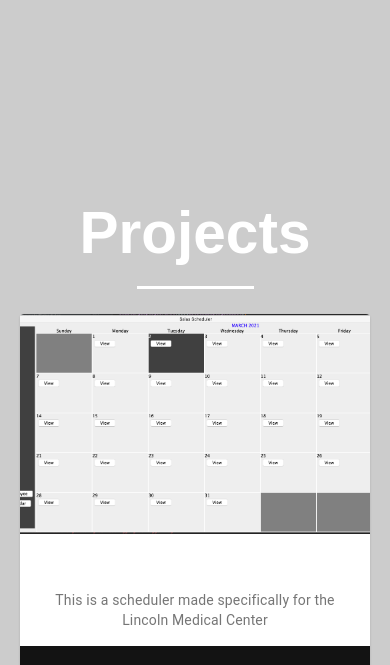
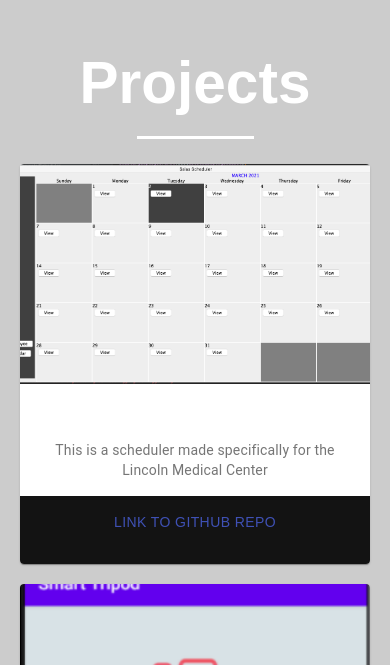
Before and after one commit to Salas123/personal-site, a React (Create React App) app: page / in a window 390 px wide. Shown: the part 1819-2484 px from the top of the page. Built offline with nearby package versions, Linux system fonts and the light colour scheme; a web font is replaced by a local one.

Commit message:
upadated the tab icon to be personalized and fixed projects padding top

```diff
--- a/public/index.html
+++ b/public/index.html
@@ -12,6 +12,7 @@
       user's mobile device or desktop. See https://developers.google.com/web/fundamentals/web-app-manifest/
     -->
     <link rel="manifest" href="%PUBLIC_URL%/manifest.json" />
+    <link rel="shortcut icon" href="%PUBLIC_URL%/favicon.ico">
     <!--
       Notice the use of %PUBLIC_URL% in the tags above.
       It will be replaced with the URL of the `public` folder during the build.
--- a/src/components/ProjectsSection.css
+++ b/src/components/ProjectsSection.css
@@ -1,5 +1,4 @@
 .projects-section-container{
-    padding-top: 250px;
     width: 100vw;
     display: flex;
     flex-direction: column;
@@ -26,6 +25,7 @@
 @media screen and (max-width: 960px)
 {
     .projects-section-container{
+        padding-top: 100px;
     }
     .projects-section-header{
         font-size: 15vw;
```
Also changed, not shown: public/manifest.json, 1 other file (tests, documents, lock files or other folders).
